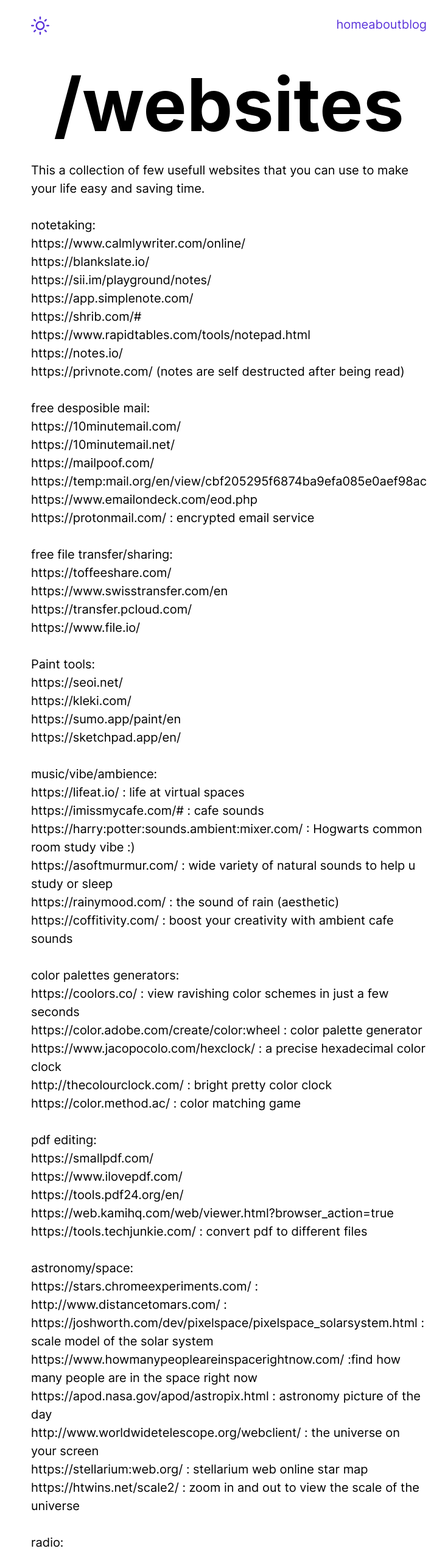
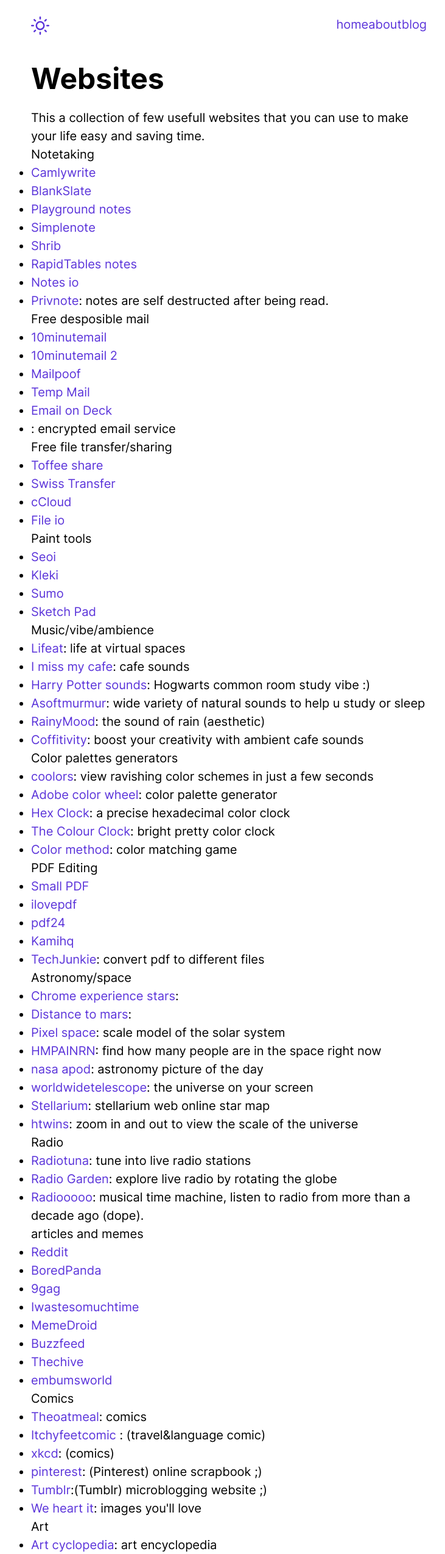
Before and after one commit to kushagraaj/kushagraraj.me-v1, a Next.js app: page /websites in a window 1280 px wide. Shown: the top 2548 px of the page at 61% size, without its empty margins (264-995 px from the left). Built offline with nearby package versions, Linux system fonts and the light colour scheme; a web font is replaced by a local one.

Commit message:
fixed heading bug

```diff
--- a/src/components/header/navbar.jsx
+++ b/src/components/header/navbar.jsx
@@ -1,6 +1,7 @@
 import { useState } from "react"
 import { Box, chakra, useColorModeValue } from "@chakra-ui/react"
 import NextLink from "next/link"
+import css from "styled-components"
 
 
 const Navbar = () => {
@@ -50,7 +51,7 @@
             </NextLink>
           </chakra.li>
           <chakra.li
-          spacing="12"
+          spacing="12px"
           listStyleType="none"
           >
             <NextLink href="/about" aria-label="aboutnav">
@@ -58,12 +59,7 @@
             </NextLink>
           </chakra.li>
 
-          <chakra.li
-            listStyleType="none"
-
-
-
-          >
+          <chakra.li listStyleType="none">
             <NextLink href="/blog" aria-label="blognav">
               <a onClick={closeMenu}>blog</a>
             </NextLink>
--- a/src/data/about.mdx
+++ b/src/data/about.mdx
@@ -32,6 +32,6 @@
 
 <RemoveBulletsFromList>
 
-- [websites](https://kushagraraj.me/websites) containing many fun and educations websites.
+- [websites](/websites) containing many fun and educations websites.
 
 </RemoveBulletsFromList>
--- a/src/data/websites.mdx
+++ b/src/data/websites.mdx
@@ -1,277 +1,272 @@
 This a collection of few usefull websites that you can use to make your life easy and saving time.
 
-<br />
-
-notetaking:
-
-https://www.calmlywriter.com/online/
-
-https://blankslate.io/
-
-https://sii.im/playground/notes/
-
-https://app.simplenote.com/
-
-https://shrib.com/#
-
-https://www.rapidtables.com/tools/notepad.html
-
-https://notes.io/
-
-https://privnote.com/ (notes are self destructed after being read)
-
-<br />
-
-free desposible mail:
-
-https://10minutemail.com/
-
-https://10minutemail.net/
-
-https://mailpoof.com/
-
-https://temp:mail.org/en/view/cbf205295f6874ba9efa085e0aef98ac
-
-https://www.emailondeck.com/eod.php
-
-https://protonmail.com/ : encrypted email service
 
 
-<br />
+## Notetaking
 
-free file transfer/sharing:
+- [Camlywrite](https://www.calmlywriter.com/online/)
 
-https://toffeeshare.com/
+- [BlankSlate](https://blankslate.io/)
 
-https://www.swisstransfer.com/en
+- [Playground notes](https://sii.im/playground/notes/)
 
-https://transfer.pcloud.com/
+- [Simplenote](https://app.simplenote.com/)
 
-https://www.file.io/
+- [Shrib](https://shrib.com/#)
 
-<br />
+- [RapidTables notes](https://www.rapidtables.com/tools/notepad.html)
+
+- [Notes io](https://notes.io/)
+
+- [Privnote](https://privnote.com/): notes are self destructed after being read.
 
 
-Paint tools:
 
-https://seoi.net/
+## Free desposible mail
 
-https://kleki.com/
+- [10minutemail](https://10minutemail.com/)
 
-https://sumo.app/paint/en
+- [10minutemail 2](https://10minutemail.net/)
 
-https://sketchpad.app/en/
+- [Mailpoof](https://mailpoof.com/)
 
-<br />
+- [Temp Mail](https://temp:mail.org/en/view/cbf205295f6874ba9efa085e0aef98ac)
+
+- [Email on Deck](https://www.emailondeck.com/eod.php)
+
+- [](https://protonmail.com/) : encrypted email service
 
 
-music/vibe/ambience:
 
-https://lifeat.io/ : life at virtual spaces
 
-https://imissmycafe.com/# : cafe sounds
+## Free file transfer/sharing
 
-https://harry:potter:sounds.ambient:mixer.com/ : Hogwarts common room study vibe :)
+- [Toffee share](https://toffeeshare.com/)
 
-https://asoftmurmur.com/ : wide variety of natural sounds to help u study or sleep
+- [Swiss Transfer](https://www.swisstransfer.com/en)
 
-https://rainymood.com/ : the sound of rain (aesthetic)
+- [cCloud](https://transfer.pcloud.com/)
 
-https://coffitivity.com/ : boost your creativity with ambient cafe sounds
+- [File io](https://www.file.io/)
 
-<br />
 
-color palettes generators:
 
-https://coolors.co/ : view ravishing color schemes in just a few seconds
 
-https://color.adobe.com/create/color:wheel : color palette generator
+## Paint tools
 
-https://www.jacopocolo.com/hexclock/ : a precise hexadecimal color clock
+- [Seoi](https://seoi.net/)
 
-http://thecolourclock.com/ : bright pretty color clock
+- [Kleki](https://kleki.com/)
 
-https://color.method.ac/ : color matching game
+- [Sumo](https://sumo.app/paint/en)
 
-<br />
+- [Sketch Pad](https://sketchpad.app/en/)
 
-pdf editing:
 
-https://smallpdf.com/
 
-https://www.ilovepdf.com/
 
-https://tools.pdf24.org/en/
+## Music/vibe/ambience
 
-https://web.kamihq.com/web/viewer.html?browser_action=true
+- [Lifeat](https://lifeat.io/): life at virtual spaces
 
-https://tools.techjunkie.com/ : convert pdf to different files
+- [I miss my cafe](https://imissmycafe.com/#): cafe sounds
 
-<br />
+- [Harry Potter sounds](https://harry-potter-sounds.ambient-mixer.com/): Hogwarts common room study vibe :)
 
-astronomy/space:
+- [Asoftmurmur](https://asoftmurmur.com/): wide variety of natural sounds to help u study or sleep
 
-https://stars.chromeexperiments.com/ :
+- [RainyMood](https://rainymood.com/): the sound of rain (aesthetic)
 
-http://www.distancetomars.com/ :
+- [Coffitivity](https://coffitivity.com/): boost your creativity with ambient cafe sounds
 
-https://joshworth.com/dev/pixelspace/pixelspace_solarsystem.html : scale model of the solar system
 
-https://www.howmanypeopleareinspacerightnow.com/ :find how many people are in the space right now
 
-https://apod.nasa.gov/apod/astropix.html : astronomy picture of the day
+## Color palettes generators
 
-http://www.worldwidetelescope.org/webclient/ : the universe on your screen
+- [coolors](https://coolors.co/): view ravishing color schemes in just a few seconds
 
-https://stellarium:web.org/ : stellarium web online star map
+- [Adobe color wheel](https://color.adobe.com/create/color-wheel): color palette generator
 
-https://htwins.net/scale2/ : zoom in and out to view the scale of the universe
+- [Hex Clock](https://www.jacopocolo.com/hexclock/): a precise hexadecimal color clock
 
-<br />
+- [The Colour Clock](http://thecolourclock.com/): bright pretty color clock
 
-radio:
+- [Color method](https://color.method.ac/): color matching game
 
-https://radiotuna.net/ : tune into live radio stations
 
-http://www.radio.garden/ :explore live radio by rotating the globe
 
-https://radiooooo.com/ : musical time machine, listen to radio from more than a decade ago (dope).
+## PDF Editing
 
-<br />
+- [Small PDF](https://smallpdf.com/)
 
-articles and memes:
+- [ilovepdf](https://www.ilovepdf.com/)
 
-https://www.reddit.com/
+- [pdf24](https://tools.pdf24.org/en/)
 
-https://www.boredpanda.com/
+- [Kamihq](https://web.kamihq.com/web/viewer.html?browser_action=true)
 
-https://9gag.com/
+- [TechJunkie](https://tools.techjunkie.com/): convert pdf to different files
 
-https://iwastesomuchtime.com/
 
-https://www.memedroid.com/
 
-https://www.buzzfeed.com/in
+## Astronomy/space
 
-https://www.buzzfeed.com/in
+- [Chrome experience stars](https://stars.chromeexperiments.com/):
 
-https://thechive.com/
+- [Distance to mars](http://www.distancetomars.com/):
 
-https://www.ebaumsworld.com/
+- [Pixel space](https://joshworth.com/dev/pixelspace/pixelspace_solarsystem.html): scale model of the solar system
 
-<br />
+- [HMPAINRN](https://www.howmanypeopleareinspacerightnow.com/): find how many people are in the space right now
 
-comics:
+- [nasa apod](https://apod.nasa.gov/apod/astropix.html): astronomy picture of the day
 
-https://theoatmeal.com/ :(comics)
+- [worldwidetelescope](http://www.worldwidetelescope.org/webclient/): the universe on your screen
 
-http://www.itchyfeetcomic.com/ : (travel&language comic)
+- [Stellarium](https://stellarium:web.org/): stellarium web online star map
 
-https://xkcd.com/ :(comics)
+- [htwins](https://htwins.net/scale2/): zoom in and out to view the scale of the universe
 
-https://in.pinterest.com/ :(Pinterest) online scrapbook ;)
 
-https://www.tumblr.com/dashboard :(Tumblr) microblogging website ;)
 
-https://weheartit.com/ : images you'll love
+## Radio
 
-<br />
+- [Radiotuna](https://radiotuna.net/): tune into live radio stations
 
-art websites:
+- [Radio Garden](http://www.radio.garden/): explore live radio by rotating the globe
 
-http://www.artcyclopedia.com/ : art encyclopedia
+- [Radiooooo](https://radiooooo.com/): musical time machine, listen to radio from more than a decade ago (dope).
 
-https://www.deviantart.com/ : online art gallery
 
-<br />
 
-websites with the best stuff to read:
+## articles and memes
 
-https://en.wikipedia.org/wiki/Main_Page : Wikipedia
+- [Reddit](https://www.reddit.com/)
 
-https://www.fandom.com/ :
+- [BoredPanda](https://www.boredpanda.com/)
 
-https://www.britannica.com/ : Encyclopedia britannica
+- [9gag](https://9gag.com/)
 
-https://www.worldhistory.org/ : history encyclopedia
+- [Iwastesomuchtime](https://iwastesomuchtime.com/)
 
-https://americanliterature.com/ : short stories with classic literature
+- [MemeDroid](https://www.memedroid.com/)
 
-https://www.theschooloflife.com/thebookoflife/
+- [Buzzfeed](https://www.buzzfeed.com/in)
 
-https://www.sciencedirect.com/ : full text science journals
+- [Thechive](https://thechive.com/)
 
-https://www.livescience.com/ : interesting articles about science
+- [embumsworld](https://www.ebaumsworld.com/)
 
-https://www.worldatlas.com/ : World atlas + geography facts
 
-https://www.geographyiq.com/world.htm : detailed information about different countries
 
-https://www.encyclopedia.com/ : free online encyclopedia
+## Comics
 
-http://yokai.com/ : read about japanese folklore
+- [Theoatmeal](https://theoatmeal.com/): comics
 
-<br />
+- [Itchyfeetcomic](http://www.itchyfeetcomic.com/) : (travel&language comic)
 
-websites to make memes:
+- [xkcd](https://xkcd.com/): (comics)
 
-https://www.canva.com/create/memes/
+- [pinterest](https://in.pinterest.com/): (Pinterest) online scrapbook ;)
 
-https://www.drmemes.com/
+- [Tumblr](https://www.tumblr.com/dashboard):(Tumblr) microblogging website ;)
 
-https://www.kapwing.com/studio/editor
+- [We heart it](https://weheartit.com/): images you'll love
 
-https://imgflip.com/memegenerator
 
-<br />
 
-maps:
+## Art
 
-https://www.windy.com/ : wind map and weather forecast
+- [Art cyclopedia](http://www.artcyclopedia.com/): art encyclopedia
 
-https://www.lightningmaps.org/ : real time lightning map
+- [Deviantart](https://www.deviantart.com/): online art gallery
+## Reading
 
-https://earth.nullschool.net/ : 3D Earth with with, weather and oceanic conditions
+- [Wikipedia](https://en.wikipedia.org/wiki/Main_Page): You know what it is.
 
-https://archive.org/ : digital library
+- [Fandom](https://www.fandom.com/):
 
-https://www.filechef.com/ : Open Directory Search Engine
+- [Britannica](https://www.britannica.com/): Encyclopedia britannica
 
-https://www.onelook.com/ : dictionary search
+- [Woldhistory](https://www.worldhistory.org/): history encyclopedia
 
-https://www.merriam:webster.com/
+- [American literature](https://americanliterature.com/): short stories with classic literature
 
-https://www.oxfordlearnersdictionaries.com/ : Definitions, translations and more
+- [The school of life](https://www.theschooloflife.com/thebookoflife/)
 
-https://www.lexico.com/
+- [Science direct](https://www.sciencedirect.com/): full text science journals
 
-https://www.linguee.com/ : dictionary for different languages
+- [Live science](https://www.livescience.com/): interesting articles about science
 
-<br />
+- [Worldatlas](https://www.worldatlas.com/): World atlas + geography facts
 
-shopping+inspo
+- [Geographtiq](https://www.geographyiq.com/world.htm) : detailed information about different countries
 
-http://www.shutupandtakemymoney.com/ : cool products and geeky gadgets
+- [Encyclopedia](https://www.encyclopedia.com/): free online encyclopedia
 
-https://roomhaven.co/ : aesthetic room decor+ inspo
+- [Yokia](http://yokai.com/): read about japanese folklore
 
-<br />
 
-images&gifs
 
-https://giphy.com/
+## websites to make memes:
 
-https://imgur.com/
+- [Canva](https://www.canva.com/create/memes/)
 
-https://500px.com/
+- [Drmemes](https://www.drmemes.com/)
 
-https://unsplash.com/t/people
+- [Kapwing](https://www.kapwing.com/studio/editor)
 
-<br />
+- [Imflip](https://imgflip.com/memegenerator)
 
-fun&games:
 
-http://www.flashbynight.com/
+
+## Maps
+
+- [windy](https://www.windy.com/): wind map and weather forecast
+
+- [Lightning Maps](https://www.lightningmaps.org/): real time lightning map
+
+- [Nullschool earth](https://earth.nullschool.net/): 3D Earth with with, weather and oceanic conditions
+
+- [Archieveorg](https://archive.org/): digital library
+
+- [Filechef](https://www.filechef.com/): Open Directory Search Engine
+
+- [Onelook](https://www.onelook.com/): dictionary search
+
+- [Merrian webster](https://www.merriam-webster.com/)
+
+- [Oxford dictionary](https://www.oxfordlearnersdictionaries.com/): Definitions, translations and more
+
+- [Lexico](https://www.lexico.com/)
+
+- [Linguee](https://www.linguee.com/): dictionary for different languages
+
+
+
+## Shopping+inspo
+
+- [Shutupandtakemymoney](http://www.shutupandtakemymoney.com/): cool products and geeky gadgets
+
+- [Room Haven](https://roomhaven.co/): aesthetic room decor+ inspo
+
+
+
+## Images&gifs
+
+- [Giphy](https://giphy.com/)
+
+- [Imgur](https://imgur.com/)
+
+- [500px](https://500px.com/)
+
+- [unsplash](https://unsplash.com/t/people)
+
+
+
+## Fun
+
+- [Flash by night](http://www.flashbynight.com/)
 
 ### Credits
 🍻 to zekie for collecting all the data for this page :)
--- a/src/pages/404.jsx
+++ b/src/pages/404.jsx
@@ -3,7 +3,7 @@
 import { seo } from "config"
 
 const Home = () => {
-  const title = `404 • ${seo.title}`
+  const title = `404 — ${seo.title}`
   const description = "an invalid page"
   const purples = useColorModeValue("#5B34DA", "#9D86E9")
   return (
--- a/src/pages/about.jsx
+++ b/src/pages/about.jsx
@@ -9,7 +9,7 @@
   const color = useColorModeValue("#5B34DA", "#9D86E9")
   const isOdd = (num) => num % 2
 
-  const title = `About • ${seo.title}`
+  const title = `About — ${seo.title}`
   const description = seo.description
 
   return (
--- a/src/pages/blog.jsx
+++ b/src/pages/blog.jsx
@@ -51,7 +51,7 @@
     }
   }, [router])
 
-  const title = `Blog • ${seo.title}`
+  const title = `Blog - ${seo.title}`
   const description = seo.description
   const url = `${seo.canonical}blog`
 
--- a/src/pages/index.jsx
+++ b/src/pages/index.jsx
@@ -11,7 +11,7 @@
   const text = useColorModeValue("black", "white")
   const isOdd = (num) => num % 2
 
-  const title = `Home • ${seo.title}`
+  const title = `Home — ${seo.title}`
   const description = seo.description
 
   return (
--- a/src/pages/websites.jsx
+++ b/src/pages/websites.jsx
@@ -9,7 +9,7 @@
   const color = useColorModeValue("#5B34DA", "#9D86E9")
   const isOdd = (num) => num % 2
 
-  const title = `Websites • ${seo.title}`
+  const title = `Websites — ${seo.title}`
   const description = seo.description
 
   return (
@@ -32,19 +32,11 @@
           ],
         }}
       />
-      <Box
-        as="section"
-        d="flex"
-        alignItems="center"
-        flexDir="column"
-        textAlign="center"
-        py="4"
-      >
-        <Box>
-          <Heading fontSize="120px" maxW="850px">
-            /websites
+      <Box py="4">
+        <Heading fontSize="48px">
+            Websites
           </Heading>
-        </Box>
+
       </Box>
         <Box
         as="article"
```
